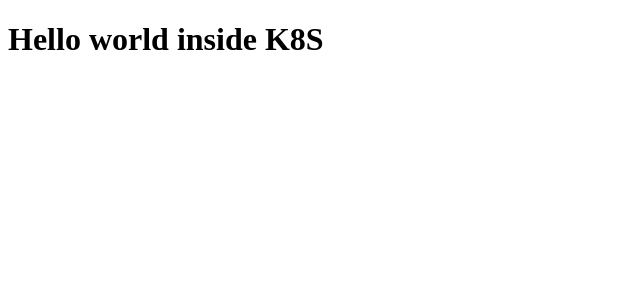
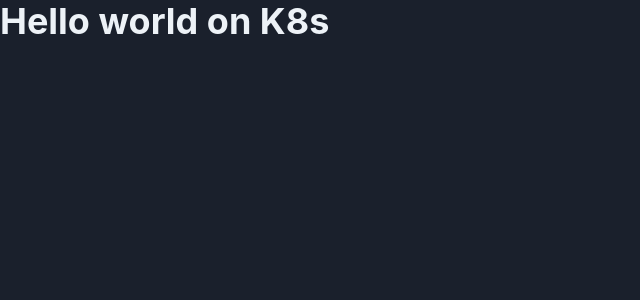
Before and after one commit to RenatoLomba/ticketing-microservices-app, a Next.js app in the folder client/: page / in a window 1280 px wide. Shown: the top 300 px of the page, without its empty margins (0-640 px from the left). Built offline with nearby package versions, Linux system fonts and the light colour scheme.

Commit message:
NextApp: Chakra config

```diff
--- a/client/package.json
+++ b/client/package.json
@@ -9,6 +9,10 @@
     "lint": "next lint"
   },
   "dependencies": {
+    "@chakra-ui/react": "^2.2.4",
+    "@emotion/react": "^11",
+    "@emotion/styled": "^11",
+    "framer-motion": "^6",
     "next": "12.2.3",
     "react": "18.2.0",
     "react-dom": "18.2.0"
--- a/client/src/pages/_app.tsx
+++ b/client/src/pages/_app.tsx
@@ -1,7 +1,24 @@
 import type { AppProps } from 'next/app'
 
+import { ChakraProvider, extendTheme } from '@chakra-ui/react'
+
+const defaultTheme = extendTheme({
+  styles: {
+    global: {
+      body: {
+        bg: 'gray.800',
+        color: 'gray.100',
+      },
+    },
+  },
+})
+
 function MyApp({ Component, pageProps }: AppProps) {
-  return <Component {...pageProps} />
+  return (
+    <ChakraProvider theme={defaultTheme}>
+      <Component {...pageProps} />
+    </ChakraProvider>
+  )
 }
 
 export default MyApp
--- a/client/src/pages/index.tsx
+++ b/client/src/pages/index.tsx
@@ -1,7 +1,9 @@
 import type { NextPage } from 'next'
 
+import { Heading } from '@chakra-ui/react'
+
 const Home: NextPage = () => {
-  return <h1>Hello world inside K8S</h1>
+  return <Heading>Hello world on K8s</Heading>
 }
 
 export default Home
```
Also changed, not shown: 1 other file (tests, documents, lock files or other folders).
